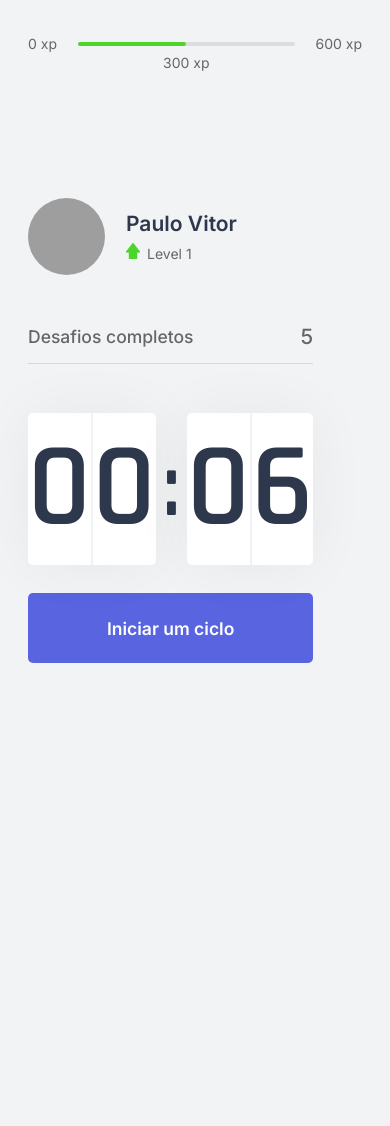
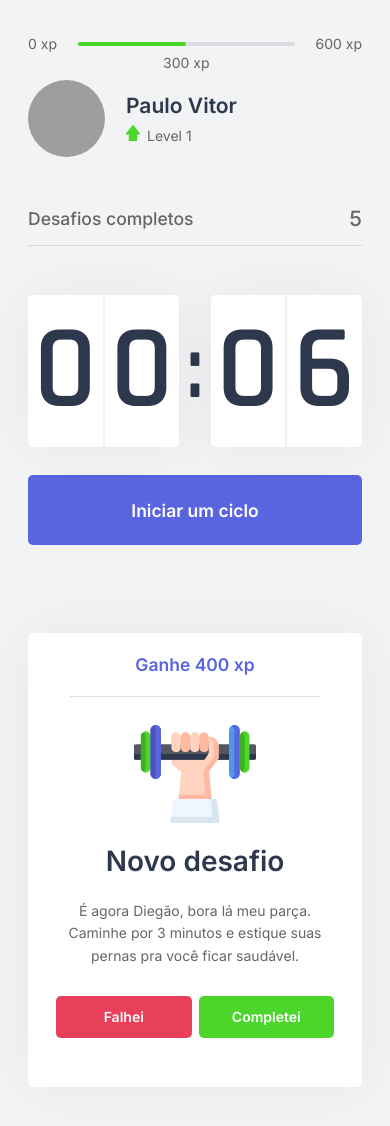
Before and after one commit to paulo-vitor212/Move.it, a Next.js app: page / in a window 390 px wide. Shown: the top 1126 px of the page. Before the commit the page ends 844 px from the top, so only its background shows below. Built offline with nearby package versions, Linux system fonts and the light colour scheme; grey boxes are pictures that could not be loaded.

Commit message:
Finished Home's Layout with responsivity

```diff
--- /dev/null
+++ b/src/components/ChallengeBox.tsx
@@ -0,0 +1,39 @@
+import * as Styles from '../styles/components/ChallengeBoxStyles';
+
+export function ChallengeBox() {
+    const hasActiveChallenge = true;
+    return (
+        <Styles.Container>
+            {hasActiveChallenge ? (
+                <Styles.ChallangeActive>
+                    <Styles.Header>
+                        Ganhe 400 xp
+                    </Styles.Header>
+                    <Styles.Main>
+                        <Styles.IconBody src="icons/body.svg" alt="Body" />
+                        <strong>Novo desafio</strong>
+                        <p>É agora Diegão, bora lá meu parça. Caminhe por 3 minutos e estique suas pernas pra você ficar saudável.</p>
+
+                        <Styles.Footer>
+                            <Styles.ButtonFailed>Falhei</Styles.ButtonFailed>
+                            <Styles.ButtonSuccess>Completei</Styles.ButtonSuccess>
+                        </Styles.Footer>
+                    </Styles.Main>
+                </Styles.ChallangeActive>
+            ) : (
+                    <Styles.ChallangeNotActive>
+                        <Styles.TextStrong>
+                            Inicie um ciclo para receber desafios a serem completados
+                        </Styles.TextStrong>
+                        <Styles.SubText>
+                            <Styles.IconLevelUp src="icons/level-up.svg" alt="levelUp" />
+                            <p>
+                                Avance de level completando desafios
+                            </p>
+                        </Styles.SubText>
+                    </Styles.ChallangeNotActive>
+                )
+            }
+        </Styles.Container>
+    )
+}
--- a/src/pages/index.tsx
+++ b/src/pages/index.tsx
@@ -2,6 +2,7 @@ import { ExperienceBar } from "../components/ExperienceBar";
 import { Profile } from "../components/Profile";
 import { CompletedChallenges } from "../components/CompletedChallenges";
 import { Countdown } from "../components/Countdown";
+import { ChallengeBox as RighContainer } from '../components/ChallengeBox';
 import Head from 'next/head';
 import * as Styles from '../styles/home';
 
@@ -19,9 +20,7 @@ export default function Home() {
           <CompletedChallenges />
           <Countdown />
         </Styles.LeftContainer>
-        <div>
-
-        </div>
+        <RighContainer />
       </Styles.Section>
     </Styles.Container>
   )
--- /dev/null
+++ b/src/styles/components/ChallengeBoxStyles.ts
@@ -0,0 +1,136 @@
+import styled from 'styled-components';
+
+export const Container = styled.div`
+    height:100%;
+
+    background:var(--white);
+
+    border-radius: 5px;
+    box-shadow: 0 0 60px rgba(0,0,0,0.05);
+
+    padding: 1.5rem 0;
+`;
+// Box Active
+export const ChallangeActive = styled.div`
+    display:flex;
+    flex-direction:column;
+    align-items:center;
+    justify-content:center;
+    height:100%;
+    padding: 0 2rem;
+`;
+
+export const Header = styled.header`
+    width:90%;
+    text-align:center;
+    color: var(--blue);
+    font-size: 1.25rem;
+    font-weight: 600;
+    padding:0 2rem 1.5rem;
+    border-bottom: 1px solid var(--gray-line);
+`;
+
+export const Main = styled.main`
+    flex:1;
+    display: flex;
+    flex-direction:column;
+    align-items:center;
+    justify-content:space-between;
+    padding: 2rem 0;
+
+    strong{
+        font-size: 2rem;
+        font-weight:600;
+        color: var(--title);
+        text-align:center;
+        line-height:2.5rem;
+        margin:1.5rem 0 1rem;
+    }
+
+    p{
+        font-size: 1rem;
+        text-align:center;
+        line-height:1.625rem;
+        margin-top:0.5rem;
+    }
+`;
+
+export const IconBody = styled.img`
+    width: 8.75rem;
+`;
+
+export const Footer = styled.footer`
+    width:100%;
+
+    display:grid;
+    grid-template-columns: 1fr 1fr;
+    gap: 0.5rem;
+`;
+
+export const Button = styled.button`
+    height: 3rem;
+
+    display:flex;
+    justify-content:center;
+    align-items:center;
+
+    border: 0;
+    border-radius:5px;
+
+    color: var(--white);
+
+    font-size:1rem;
+    font-weight:600;
+
+    margin-top:2rem;
+
+    transition: filter 0.2s;
+
+    &:hover{
+        filter: brightness(0.9);
+    }
+`;
+
+export const ButtonFailed = styled(Button)`
+    background: var(--red);
+`;
+
+export const ButtonSuccess = styled(Button)`
+    background: var(--green);
+`;
+
+
+// Box Not Active
+export const ChallangeNotActive = styled.div`
+    display:flex;
+    flex-direction:column;
+    align-items:center;
+    justify-content:center;
+    height:100%;
+`;
+
+export const TextStrong = styled.strong`
+    font-size: 1.5rem;
+    font-weight:500;
+    line-height: 1.4;
+    text-align:center;
+
+`;
+
+export const SubText = styled.strong`
+    font-size: 1rem;
+    text-align: start;
+    line-height: 1.4;
+
+    display:flex;
+    align-items:center;
+    justify-content:center;
+    max-width:80%;
+
+    margin-top: 3rem;
+`;
+
+export const IconLevelUp = styled.img`
+    width: 2rem;
+    margin-right: 24px;
+`;
--- a/src/styles/components/experienceBarStyles.ts
+++ b/src/styles/components/experienceBarStyles.ts
@@ -7,6 +7,8 @@ interface ProgressProps {
 export const Header = styled.div`
     display: flex;
     align-items:center;
+    margin-bottom: 2rem;
+    min-width:17.875rem;
 `;
 
 export const Span = styled.span`
--- a/src/styles/home.ts
+++ b/src/styles/home.ts
@@ -5,6 +5,13 @@ export const Container = styled.div`
     max-width: 992px;
     margin: 0 auto;
     padding: 2.5rem 2rem;
+
+    @media(max-width: 320px) {
+        & {
+            padding-right: 1.8rem;
+            padding-left: 1rem;
+        }
+    }
 
     display:flex;
     flex-direction: column;
@@ -16,6 +23,13 @@ export const Section = styled.section`
     grid-template-columns: 1fr 1fr;
     gap: 6.25rem;
     align-content:center;
+
+    @media(max-width: 800px) {
+        &{
+            grid-template-columns: 1fr;
+            padding-bottom: 4rem;
+        }
+    }
 `;
 
 export const LeftContainer = styled.div`
```
